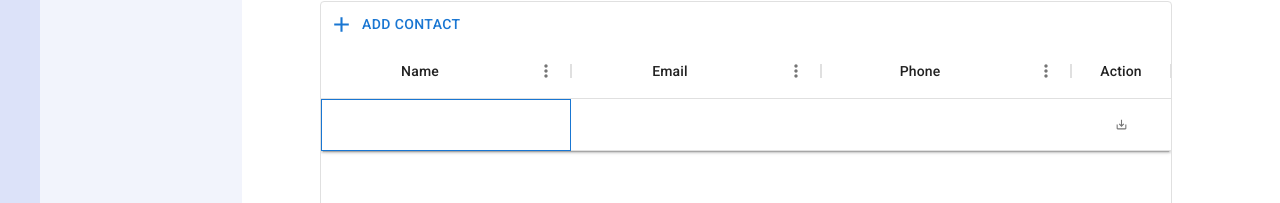
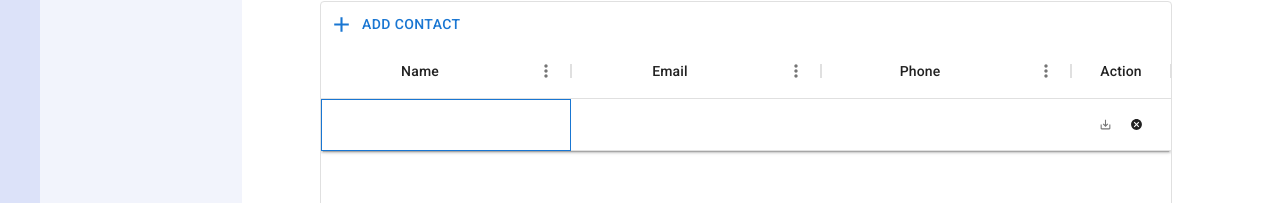
Before and after one commit to paullaster/manage-fuel-bussiness-ui, a React (Vite) app: page /dashboard/purchases/vendor/create in a window 1280 px wide. Both pictures are taken after a click on the button "ADD CONTACT". Shown: the part 2193-2396 px from the top of the page. Built offline with nearby package versions, Linux system fonts and the light colour scheme; no server answers; a web font is replaced by a local one.

Commit message:
postinf new vendor

```diff
--- a/src/packages/purchases/modules/vendors/components/ContactPerson.jsx
+++ b/src/packages/purchases/modules/vendors/components/ContactPerson.jsx
@@ -131,14 +131,18 @@ const ContactPerson = () => {
                                     }, [id])
                                 }}
                             />,
-                            // <GridActionsCellItem
-                            //     key={uuidv4()}
-                            //     icon={<MdCancel />}
-                            //     label="Cancel"
-                            //     className="textPrimary"
-                            //     onClick={handleCancelClick(params.id)}
-                            //     color="inherit"
-                            // />,
+                            <GridActionsCellItem
+                                key={uuidv4()}
+                                icon={<MdCancel />}
+                                label="Cancel"
+                                className="textPrimary"
+                                onClick={() => {
+                                    useEffect( () => {
+                                        handleCancelClick(id)
+                                    }, [id])
+                                }}
+                                color="inherit"
+                            />,
                         ];
                     }
                     // return [
```
Also changed, not shown: src/packages/purchases/modules/vendors/components/DataTableActions.jsx (deleted, +0 -10 lines).
